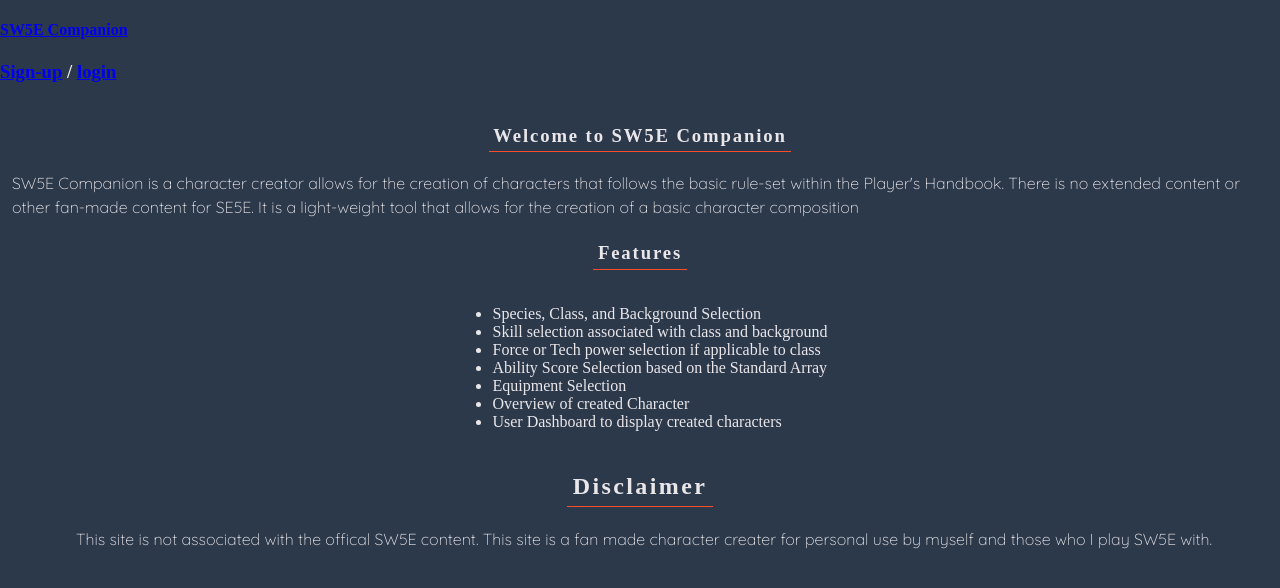
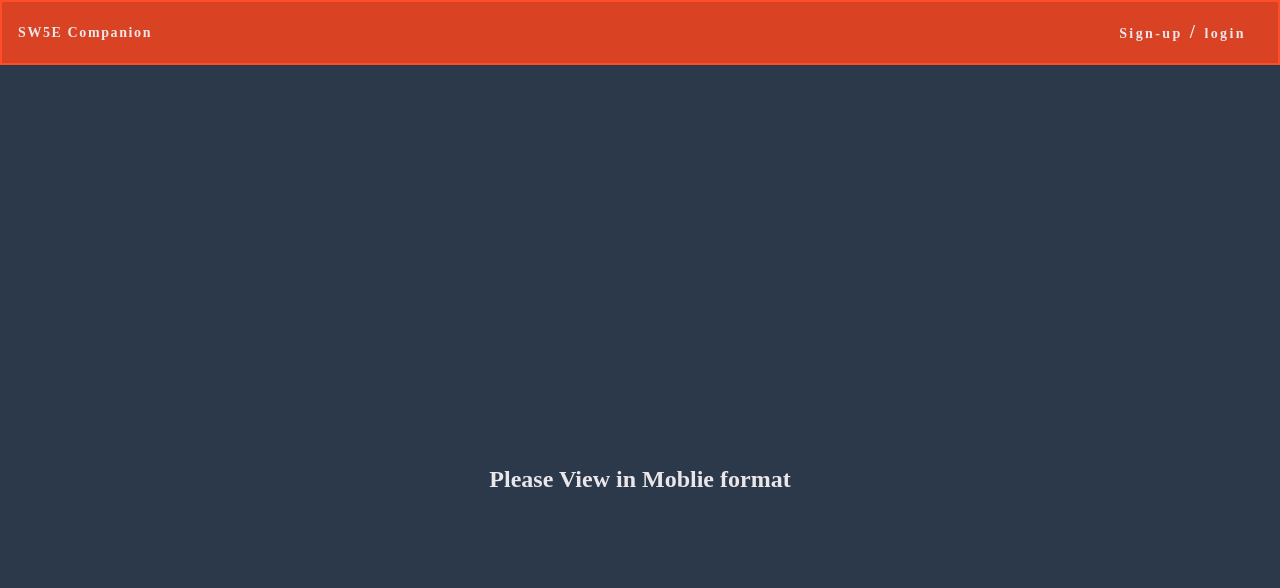
Before and after one commit to NicholasKoblitz/SW5E-Companion, a Flask app: page / in a window 1280 px wide. Shown: the top 588 px of the page. Run offline with Flask 2, Linux system fonts and the light colour scheme; some libraries are stand-ins or nearby versions.

Commit message:
Updated homepage to direct users to view page in mobile view

```diff
--- a/static/style.css
+++ b/static/style.css
@@ -18,6 +18,47 @@ body {
   flex-direction: column;
   justify-content: center;
   align-items: center;
+}
+
+@media (min-width: 610px) {
+  #too-big {
+    visibility: visible;
+  }
+
+  #defualt {
+    visibility: hidden;
+  }
+
+  nav {
+    display: flex;
+    justify-content: space-between;
+    border: 2px solid var(--border-color);
+    background-color: #da4224;
+  }
+
+  nav a {
+    text-decoration: none;
+    color: var(--text-color);
+    font-family: StarWarsTitle;
+    font-size: 14px;
+  }
+
+  .links {
+    position: relative;
+    right: 2em;
+    letter-spacing: 0.15em;
+  }
+
+  .after-links {
+    position: relative;
+    right: 1em;
+  }
+
+  nav h4 {
+    position: relative;
+    left: 1em;
+    letter-spacing: 0.1em;
+  }
 }
 
 @media (max-width: 600px) {
@@ -190,7 +231,6 @@ body {
     border-radius: 20px;
     padding: 1em;
     text-align: center;
-  }
   }
 
   /* Dashboard */
@@ -583,3 +623,4 @@ body {
     margin-left: 0.5em;
     font-family: "Quicksand", sans-serif;
   }
+}
--- a/templates/homepage.html
+++ b/templates/homepage.html
@@ -3,8 +3,7 @@
 
 {% block content %}
 
-
-
+<div id="defualt">
     <h3 class="intro-title">Welcome to SW5E Companion</h3>
     <p class="intro-para">SW5E Companion is a character creator allows for the creation of characters that follows the basic rule-set within the Player's Handbook. There is no extended content or other fan-made content for SE5E. It is a light-weight tool that allows for the creation of a basic character composition</p>
 
@@ -21,6 +20,11 @@
 
     <h2 class="intro-title">Disclaimer</h2>
     <p class="intro-para">This site is not associated with the offical SW5E content. This site is a fan made character creater for personal use by myself and those who I play SW5E with.</p>
+</div>
+
+<div id="too-big">
+    <h2>Please View in Moblie format</h2>
+</div>
 
 
 {% endblock %}
```
Lines whose indentation alone changed are shown as unchanged.
